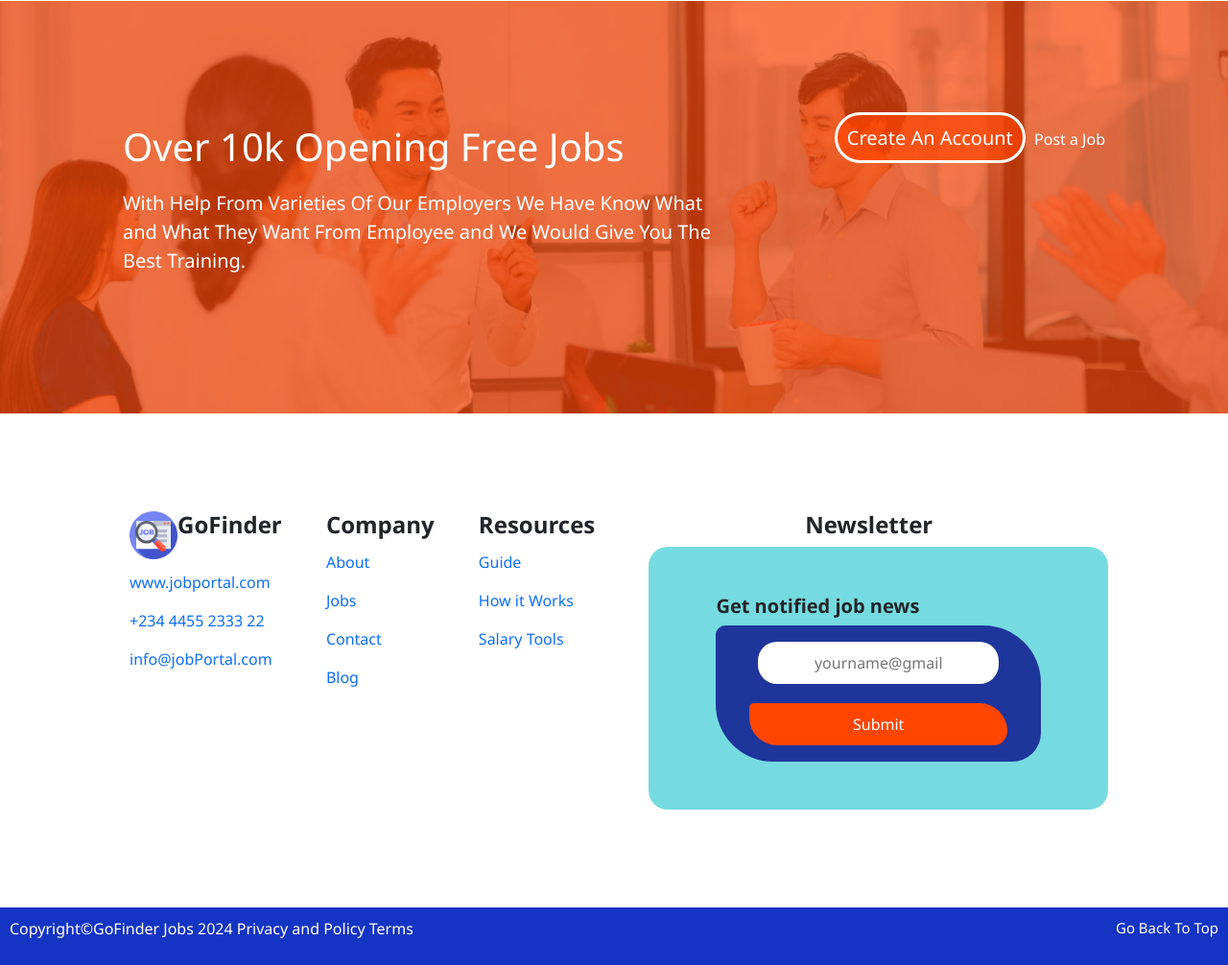
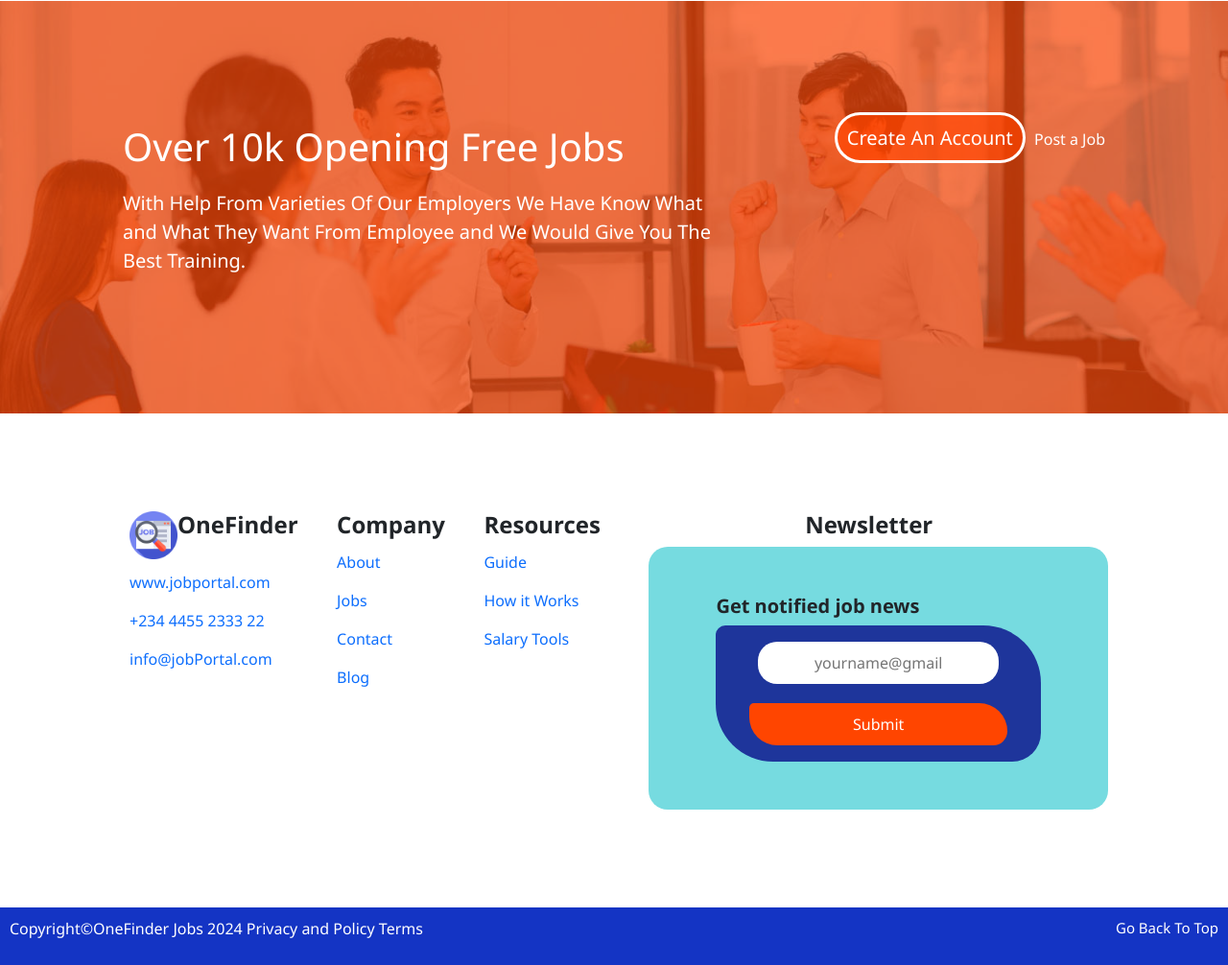
Before and after one commit to rhitha09/GoFinder, a plain HTML site: page job-Listing.html in a window 1280 px wide. Shown: the part 2897-3903 px from the top of the page at 96% size. Drawn offline with nearby package versions, Linux system fonts and the light colour scheme.

Commit message:
job-Listing.html

```diff
--- a/job-Listing.html
+++ b/job-Listing.html
@@ -214,7 +214,7 @@
                 <div class="change">
                     <div class="on">
                         <img src="./images/logo.png" alt="" width="50px">
-                        <h4><strong>GoFinder</strong></h4>
+                        <h4><strong>OneFinder</strong></h4>
                     </div>
                     <span class="to">
                         <p><a href="#">www.jobportal.com</a></p>
@@ -247,7 +247,7 @@
                     </div>
             </footer>
             <div class="footer">
-                <p>Copyright&copy;GoFinder Jobs 2024 Privacy and Policy Terms </p>
+                <p>Copyright&copy;OneFinder Jobs 2024 Privacy and Policy Terms </p>
                 <a href="#">Go Back To Top</a>
             </div>
 
```
